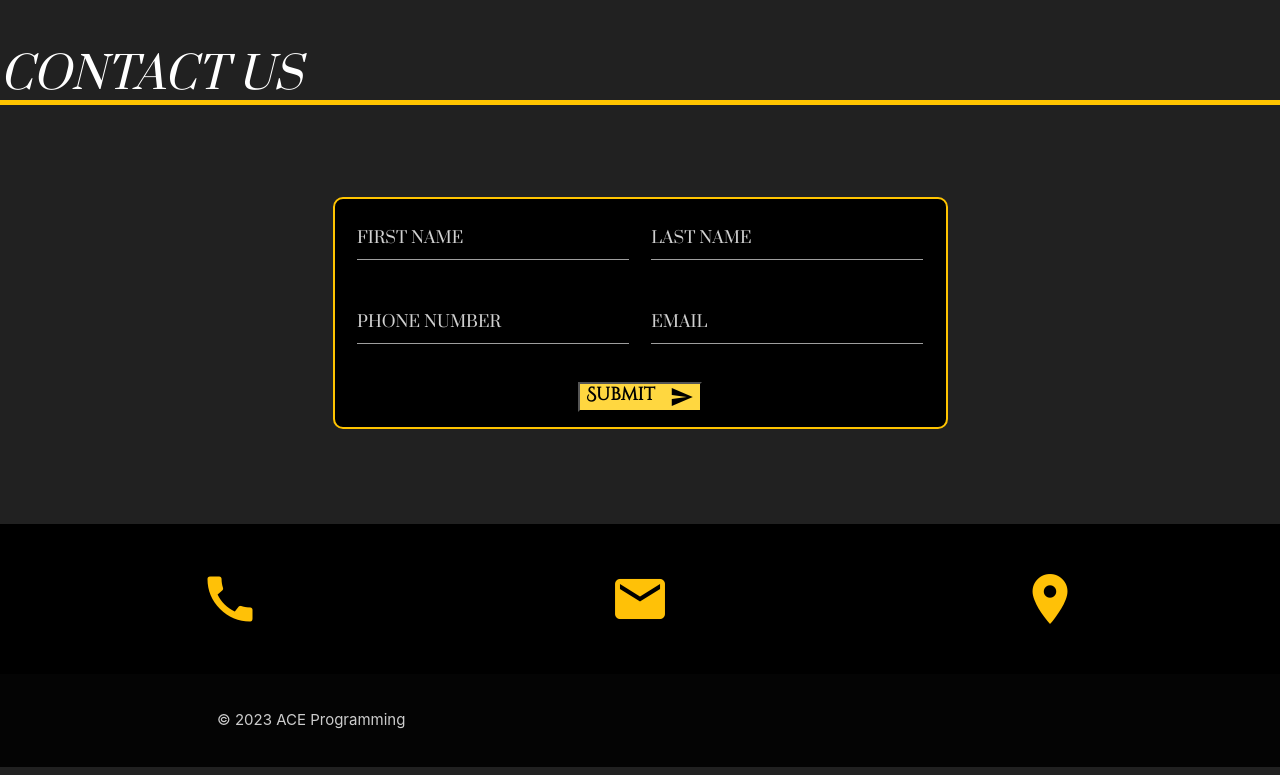
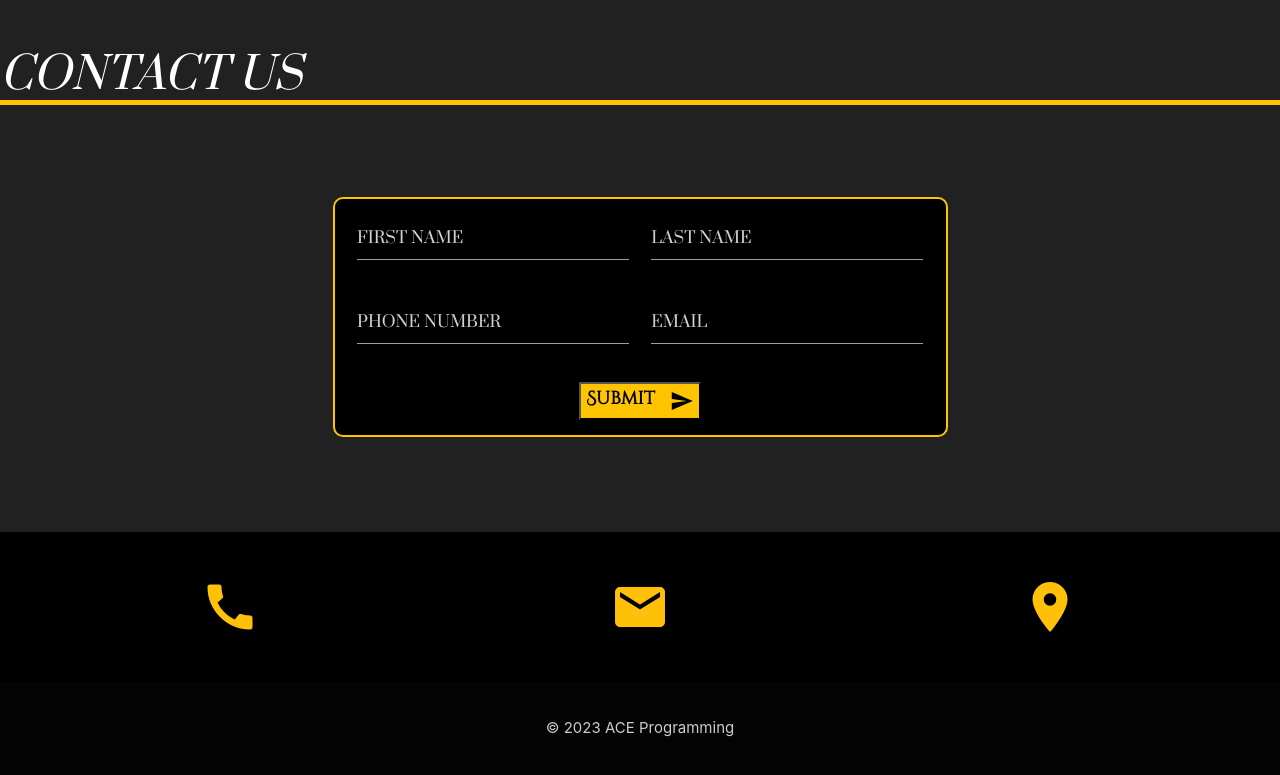
Before and after one commit to cdonais/ace-home, a plain HTML site: page index.html in a window 1280 px wide. Shown: the part 1413-2188 px from the top of the page. Drawn offline with nearby package versions, Linux system fonts and the light colour scheme.

Commit message:
fixed styling issues

```diff
--- a/index.html
+++ b/index.html
@@ -70,7 +70,7 @@
             <div class="input-field col s6">
                 <input placeholder="EMAIL" id="email" type="text" class="validate">
             </div>
-            <button class="center-align amber accent-2">Submit
+            <button class="center-align">Submit
                 <i class="material-icons right">send</i>
             </button>
         </form>
@@ -82,7 +82,7 @@
             <i class="center-align col s4 medium amber-text accent-4 material-icons">place</i>
 
         </div>
-        <div class="footer-copyright">
+        <div class="center footer-copyright">
             <div class="container">
             © 2023 ACE Programming
             </div>
--- a/style.css
+++ b/style.css
@@ -38,7 +38,9 @@ form {
     border-radius: 10px;
 }
 button {
+    background-color: #ffc400;
     margin: 15px;
+    padding: 5px;
     font-family: 'Cinzel Decorative', cursive;
     font-weight: bold;
     font-size: large;
```
